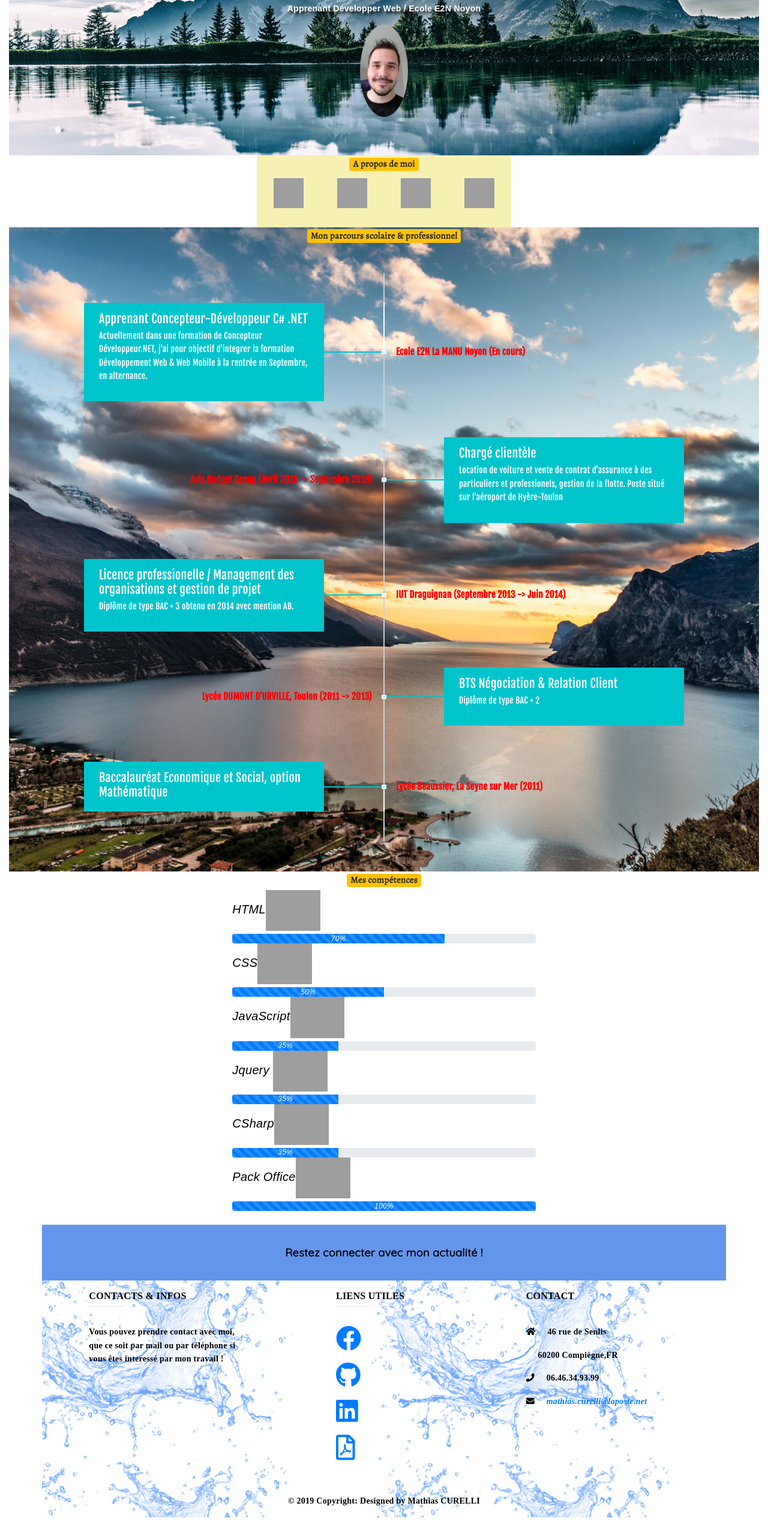
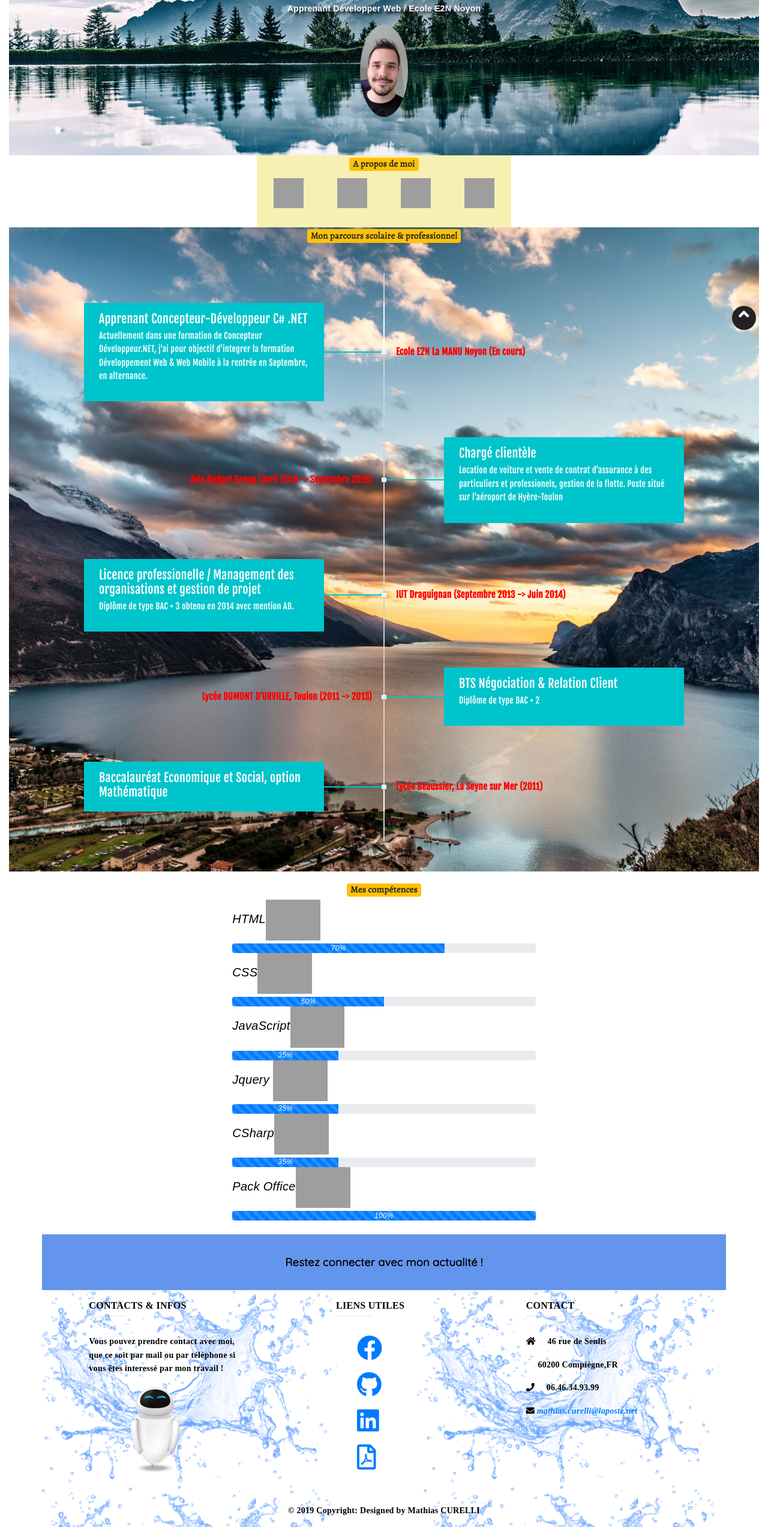
Before and after one commit to MathiasCurelli/mathiascurelli.github.io, a plain HTML site: page index.html in a window 1280 px wide. Shown: the part 236-2797 px from the top of the page at 60% size. Drawn offline with nearby package versions, Linux system fonts and the light colour scheme; grey boxes are pictures that could not be loaded; some icons are missing; a web font is replaced by a local one.

Commit message:
CV Numérique

```diff
--- a/index.html
+++ b/index.html
@@ -339,6 +339,7 @@
                         <p>
                             Vous pouvez prendre contact avec moi, que ce soit par mail ou par téléphone si vous êtes interessé par mon travail !
                         </p>
+                        <img class="imageFooterTwo" src="Image/imagefooter2.png" />
 
                     </div>
 
@@ -350,16 +351,16 @@
                         <h6 class="text-uppercase font-weight-bold">Liens utiles</h6>
                         <hr class="deep-purple accent-2 mb-4 mt-0 d-inline-block mx-auto" style="width: 60px;">
                         <p>
-                            <a href="https://www.facebook.com/mathias.curelli" title="Liens vers ma page Facebook"><i class="fab fa-facebook fa-3x"></i></a>
+                            <a href="https://www.facebook.com/mathias.curelli" title="Liens vers ma page Facebook"><i class="fab fa-facebook fa-3x linkFooterPosition"></i></a>
                         </p>
                         <p>
-                            <a href="https://github.com/MathiasCurelli" title="Lien vers mon profil GitHub"> <i class="fab fa-github fa-3x"></i></a>
+                            <a href="https://github.com/MathiasCurelli" title="Lien vers mon profil GitHub"> <i class="fab fa-github fa-3x linkFooterPosition"></i></a>
                         </p>
                         <p>
-                            <a href="https://www.linkedin.com/in/mathias-curelli-64443b184/" title="Lien vers mon frofil Linkedin" alt="LinkedinPicture"> <i class="fab fa-linkedin fa-3x"></i></a>
+                            <a href="https://www.linkedin.com/in/mathias-curelli-64443b184/" title="Lien vers mon frofil Linkedin" alt="LinkedinPicture"> <i class="fab fa-linkedin fa-3x linkFooterPosition"></i></a>
                         </p>
                         <p>
-                            <a href="#" title="Lien vers mon CV" alt="CV"> <i class="far fa-file-pdf fa-3x"></i></a>
+                            <a href="#" title="Lien vers mon CV" alt="CV"> <i class="far fa-file-pdf fa-3x linkFooterPosition"></i></a>
                         </p>
                     </div>
                     <!-- Grid column -->
@@ -377,11 +378,11 @@
                         </p>
 
                         <p>
-                            <i class="fas fa-phone mr-3"></i> 06.46.34.93.99
-                        </p>
+                            <i class="fas fa-phone mr-3 "></i><a href="callto: 0646349399" class="phoneNumber"> 06.46.34.93.99</a>
+</p>
 
                         <p>
-                            <i class="fas fa-envelope mr-3"></i> <strong><em><a href="mailto:mathias.curelli@laposte.net">mathias.curelli@laposte.net</a></em></strong>
+                            <i class="fas fa-envelope mr-"></i> <strong><em><a href="mailto:mathias.curelli@laposte.net">mathias.curelli@laposte.net</a></em></strong>
                         </p>
 
                     </div>
@@ -396,6 +397,7 @@
                 © 2019 Copyright:
                 Designed by Mathias CURELLI
             </div>
+            <a href="#head" id="backTop"><i class="fa fa-angle-up fa-2x" title="Retournez au début"></i></a>
             <!-- Copyright -->
 
         </footer>
@@ -407,32 +409,6 @@
     <script src="Scripts/popper.min.js"></script>
     <script src="Scripts/bootstrap.min.js"></script>
     <script src="https://ajax.googleapis.com/ajax/libs/jquery/3.3.1/jquery.min.js"></script>
-    <script>
-        $(document).ready(function () {
-            // Add smooth scrolling to all links
-            $("a").on('click', function (event) {
-
-                // Make sure this.hash has a value before overriding default behavior
-                if (this.hash !== "") {
-                    // Prevent default anchor click behavior
-                    event.preventDefault();
-
-                    // Store hash
-                    var hash = this.hash;
-
-                    // Using jQuery's animate() method to add smooth page scroll
-                    // The optional number (800) specifies the number of milliseconds it takes to scroll to the specified area
-                    $('html, body').animate({
-                        scrollTop: $(hash).offset().top
-                    }, 800, function () {
-
-                        // Add hash (#) to URL when done scrolling (default click behavior)
-                        window.location.hash = hash;
-                    });
-                } // End if
-            });
-        });
-    </script>
     <script src="javascript.js"></script>
 
 </body>
--- a/javascript.js
+++ b/javascript.js
@@ -0,0 +1,33 @@
+$(document).ready(function () {
+    $("a").on('click', function (event) {
+
+        // Make sure this.hash has a value before overriding default behavior
+        if (this.hash !== "") {
+            // Prevent default anchor click behavior
+            event.preventDefault();
+
+            // Store hash
+            var hash = this.hash;
+
+            // Using jQuery's animate() method to add smooth page scroll
+            // The optional number (800) specifies the number of milliseconds it takes to scroll to the specified area
+            $('html, body').animate({
+                scrollTop: $(hash).offset().top
+            }, 800, function () {
+
+                // Add hash (#) to URL when done scrolling (default click behavior)
+                window.location.hash = hash;
+            });
+        } // End if
+    });
+});
+
+$(document).ready(function () {
+    $('a[href^="#backTop"]').click(function () {
+        var the_id = $(this).attr("href");
+        $('html, body').animate({
+            scrollTop: $(the_id).offset().top
+        }, 'slow');
+        return false;
+    });
+});
--- a/style.css
+++ b/style.css
@@ -100,7 +100,8 @@ ul {
     background-image: url('Image/imagefooter.png');
     top: 0;
     left: 0;
-    background-position: 95% 25%;
+    background-position: 110% 25%;
+    background-position-y: 50%;
     text-align: center;
 }
 
@@ -157,14 +158,59 @@ body {
         }
     }
 
-.startFooter {
-    background-color: cornflowerblue;
-    font-family: 'Quicksand', sans-serif;
+    @media screen and (max-width: 766px) {
+    .imageFooterTwo {                                /* Rendre responsive l'image dans le footer, selon la taille des écrans*/
+        width: 35%;
+        margin-left: 20px;
+        padding-right: 12px;
+        }
+    }
+
+    @media screen and (min-width: 767px) {
+    .imageFooterTwo {
+        width: 65%;
+        margin-left: 20px;
+        padding-left: 15px;
+       }
+    }
+
+
+    @media screen and (min-width: 767px) {
+    .linkFooterPosition {
+        margin-left: 35px;
+       }
+    }
+
+    .startFooter {
+        background-color: cornflowerblue;
+        font-family: 'Quicksand', sans-serif;
+        text-align: center;
+        padding: 2rem 0;
+        margin-bottom: 1rem;
+        font-size: 130%;
+    }
+
+    .startFooter > p { /* Je réduis la marge à tous les <p> dans le startFooter*/
+            margin: 0;
+        }
+
+    #skills {
+        margin-top: 16px;
+    }
+
+#backTop {
+    position: fixed;
+    bottom: 14px;
+    right: 20px;
+    width: 40px;
+    height: 40px;
     text-align: center;
-    padding:2rem 0;
-    margin-bottom:1rem;
-    font-size: 130%;
+    line-height: 40px;
+    background: #222;
+    color: #fff;
+    border-radius: 50%;
 }
-.startFooter > p{ /* Je met une marge à tous les <p> dans le startFooter*/
-margin: 0;
+
+.phoneNumber{
+    color: black;
 }
```
Also changed, not shown: Image/imagefooter2.png (added).
